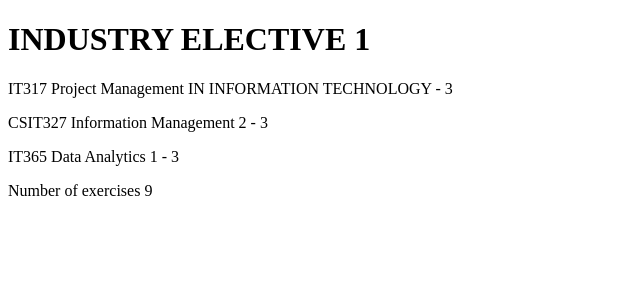
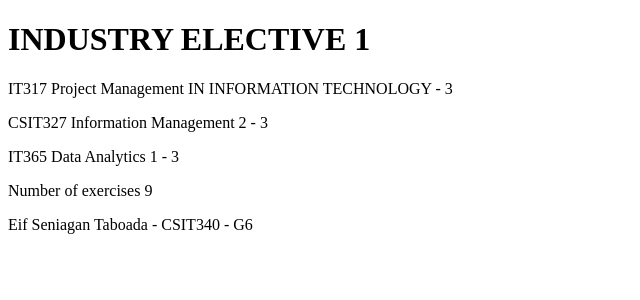
Before and after one commit to eiftaboada/CSIT340G6-Lab3-Taboada, a React (Vite) app: page / in a window 1280 px wide. Shown: the top 300 px of the page, without its empty margins (0-640 px from the left). Built offline with nearby package versions, Linux system fonts and the light colour scheme.

Commit message:
1.5: course information step 5

```diff
--- a/src/App.jsx
+++ b/src/App.jsx
@@ -44,10 +44,18 @@ const Total = (props) => {
   )
 }
 
+const Footer = (props) => {
+  return (
+    <footer>
+      {props.name} - {props.courseCode} - {props.section}
+    </footer>
+  )
+}
+
 const App = () => {
-  const course = 'INDUSTRY ELECTIVE 1'
-
-  const parts = [
+  const course = {
+    name: 'INDUSTRY ELECTIVE 1',
+    parts: [
       {
         name: 'IT317 Project Management IN INFORMATION TECHNOLOGY - ',
         exercises: 3
@@ -61,12 +69,19 @@ const App = () => {
         exercises: 3
       }
     ]
+  }
 
   return (
     <div>
-      <Header course={course} />
-      <Content parts={parts} />
-      <Total parts={parts} />
+      <Header course={course.name} />
+      <Content parts={course.parts} />
+      <Total parts={course.parts} />
+
+      <Footer
+        name="Eif Seniagan Taboada"
+        courseCode="CSIT340"
+        section="G6"
+      />
     </div>
   )
 }
```
Lines whose indentation alone changed are shown as unchanged.
